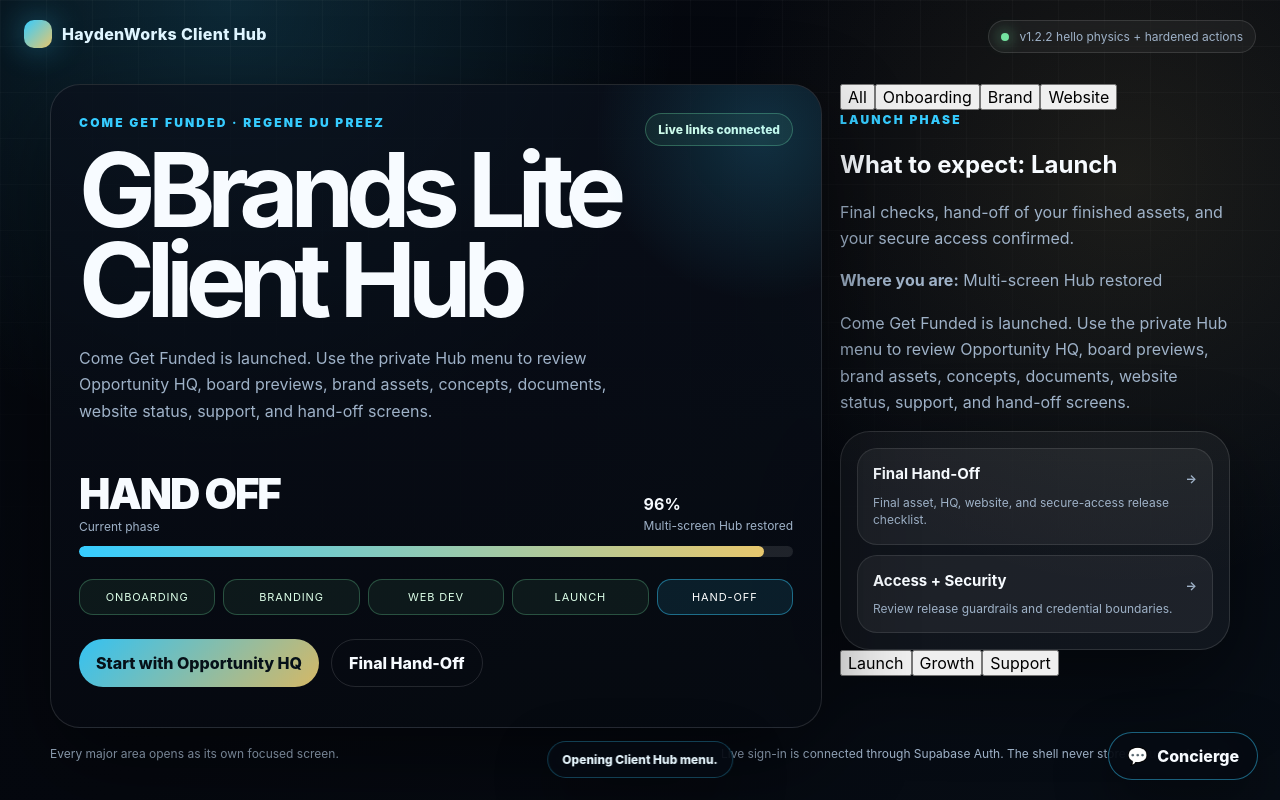
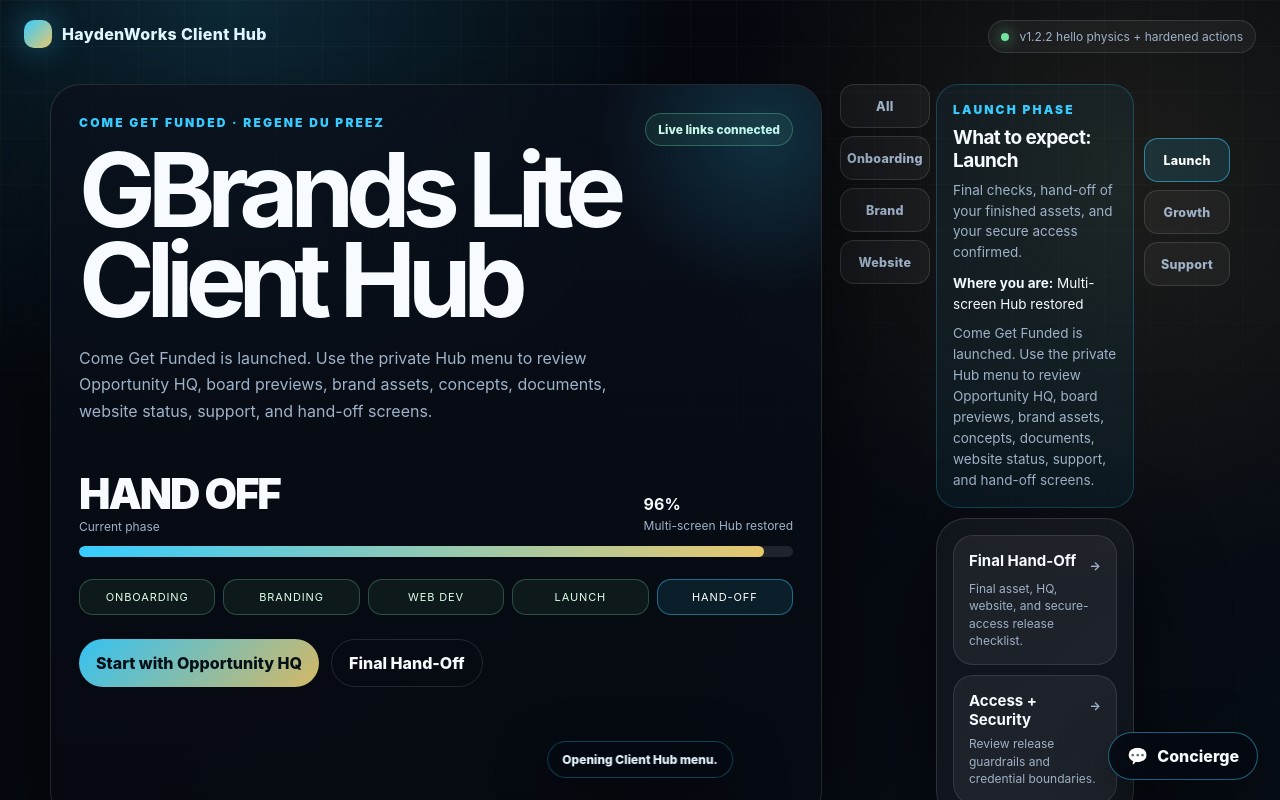
Before and after one commit to hloudenback99-source/haydenworks-client-hub, a plain HTML site: page index.html in a window 1280 px wide. Both pictures are taken after a click on the button "Enter Hub". Drawn offline with Linux system fonts and the light colour scheme.

Commit message:
Client Hub shell: phase tabs dashboard

```diff
--- a/assets/styles.css
+++ b/assets/styles.css
@@ -89,3 +89,20 @@ button,a{font:inherit}:focus-visible{outline:2px solid var(--cyan);outline-offse
 .picker-role{color:var(--muted);font-size:12px;margin-left:auto}
 .picker-badge{border:1px solid rgba(116,227,160,.38);background:rgba(116,227,160,.12);color:#dbffe9;border-radius:999px;padding:5px 9px;font-size:11px;font-weight:800}
 #switchBrandBtn{position:absolute;left:22px;bottom:calc(20px + var(--safe-bottom));z-index:60}
+
+/* Phase tabs (2026-11-23): flanking phase tab columns around the dashboard buttons, expectations panel above the buttons. The left column anchors at the top of the dashboard; the right column starts lower, staggered rather than mirrored. On narrow screens the columns collapse into stacked tab rows above the buttons. */
+.phase-dash{display:grid;grid-template-columns:86px minmax(0,1fr) 86px;gap:10px;align-items:start}
+.phase-tabs{display:grid;gap:8px;align-content:start}
+.phase-tabs-right{margin-top:54px}
+.phase-tab{appearance:none;border:1px solid var(--line);border-radius:14px;background:rgba(255,255,255,.045);color:var(--muted);padding:10px 6px;font:inherit;font-weight:800;font-size:12.5px;letter-spacing:.02em;cursor:pointer;min-height:44px;transition:.2s ease}
+.phase-tab:hover{transform:translateY(-2px);border-color:rgba(54,204,255,.48);color:var(--text)}
+.phase-tab.selected{color:#fff;border-color:rgba(54,204,255,.55);background:rgba(54,204,255,.13)}
+.phase-center{display:grid;gap:10px;align-content:start;min-width:0}
+.phase-expect{border:1px solid rgba(54,204,255,.23);background:rgba(54,204,255,.06);border-radius:22px;padding:16px}
+.phase-expect .kicker{margin-bottom:6px;color:var(--cyan);font-size:12px}
+.phase-expect-title{font-size:19px;letter-spacing:-.03em;margin:0 0 8px}
+.phase-expect p{margin:0;color:var(--muted);line-height:1.55;font-size:13.5px}
+.phase-expect p + p{margin-top:8px}
+.phase-expect .phase-expect-status{margin-top:10px;color:var(--text)}
+.phase-expect .phase-expect-status strong{color:#f2fbff}
+@media(max-width:980px){.phase-dash{display:flex;flex-direction:column}.phase-tabs{display:flex;flex-wrap:wrap;gap:8px}.phase-tabs-left{order:1}.phase-tabs-right{order:2;margin-top:0}.phase-center{order:3}.phase-tab{flex:1 1 30%}}
```
